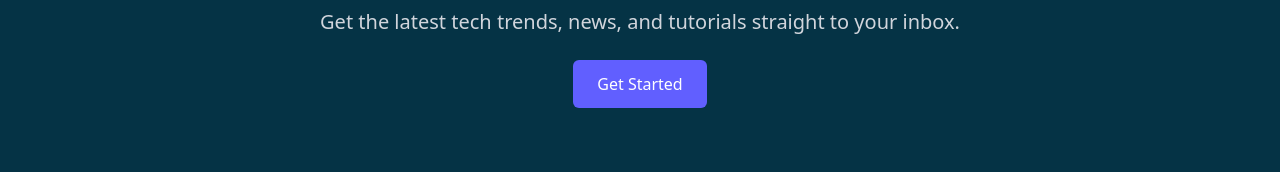
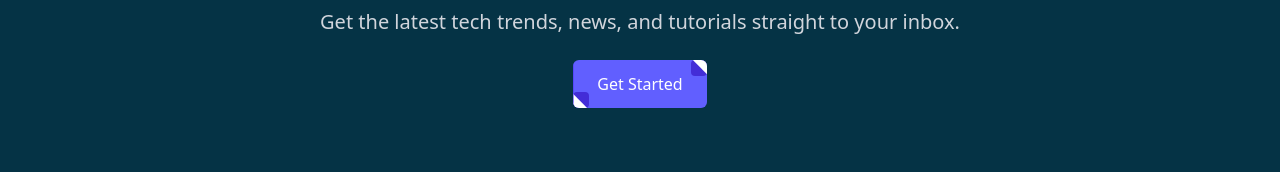
Before and after one commit to X-10-Next-Gen/Tech-Pulse, a React (Vite) app: page / in a window 1280 px wide. Shown: the part 356-528 px from the top of the page. Built offline with nearby package versions, Linux system fonts and the light colour scheme.

Commit message:
Update LandingPage.tsx

```diff
--- a/src/Pages/LandingPage.tsx
+++ b/src/Pages/LandingPage.tsx
@@ -17,11 +17,16 @@ const LandingPage = () => {
         <p className="text-xl text-gray-300 mb-6">
           Get the latest tech trends, news, and tutorials straight to your inbox.
         </p>
-        <button className="relative flex items-center self-center justify-self-center px-6 py-3 overflow-hidden font-medium transition-all bg-indigo-500 rounded-md group">
-          <span className="relative w-full text-left text-white transition-colors duration-200 ease-in-out group-hover:text-white">
-            Get Started
-          </span>
-        </button>
+   <button className="relative flex items-center self-center justify-self-center px-6 py-3 overflow-hidden font-medium transition-all bg-indigo-500 rounded-md group">
+            <span className="absolute top-0 right-0 inline-block w-4 h-4 transition-all duration-500 ease-in-out bg-indigo-700 rounded group-hover:-mr-4 group-hover:-mt-4">
+              <span className="absolute top-0 right-0 w-5 h-5 rotate-45 translate-x-1/2 -translate-y-1/2 bg-white" />
+            </span>
+            <span className="absolute bottom-0 rotate-180 left-0 inline-block w-4 h-4 transition-all duration-500 ease-in-out bg-indigo-700 rounded group-hover:-ml-4 group-hover:-mb-4">
+              <span className="absolute top-0 right-0 w-5 h-5 rotate-45 translate-x-1/2 -translate-y-1/2 bg-white" />
+            </span>
+            <span className="absolute bottom-0 left-0 w-full h-full transition-all duration-500 ease-in-out delay-200 -translate-x-full bg-indigo-600 rounded-md group-hover:translate-x-0" />
+            <span className="relative w-full text-left text-white transition-colors duration-200 ease-in-out group-hover:text-white">Get Started</span>
+          </button>
       </section>
 
       {/* Features Section */}
```
